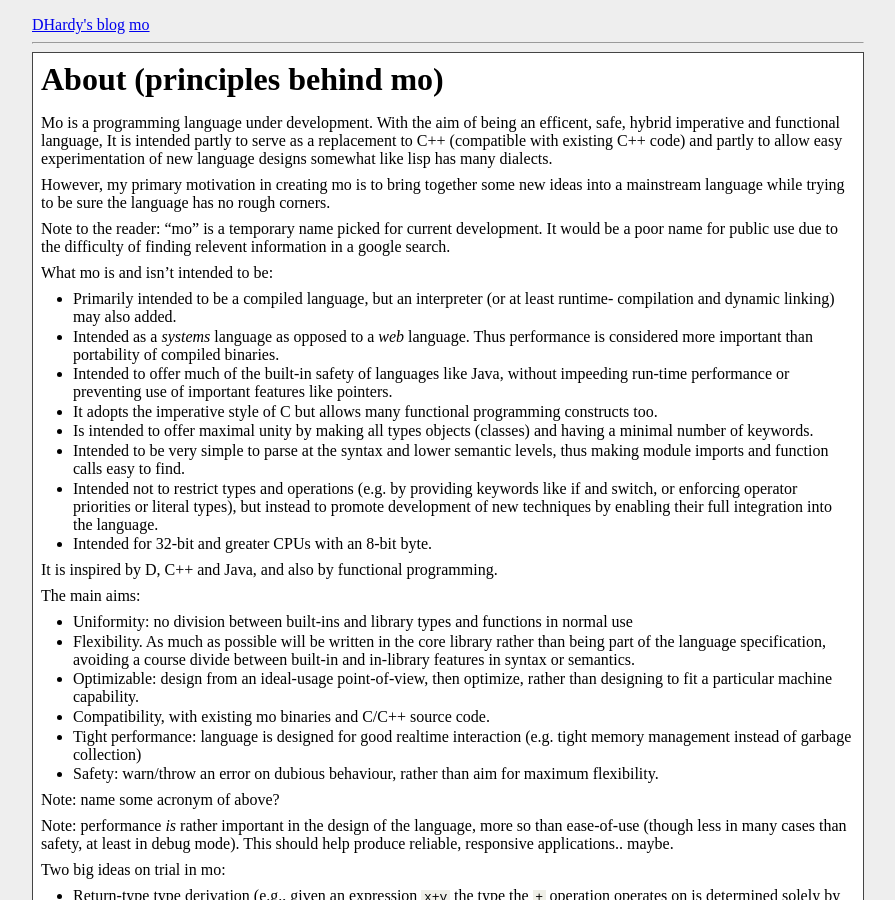
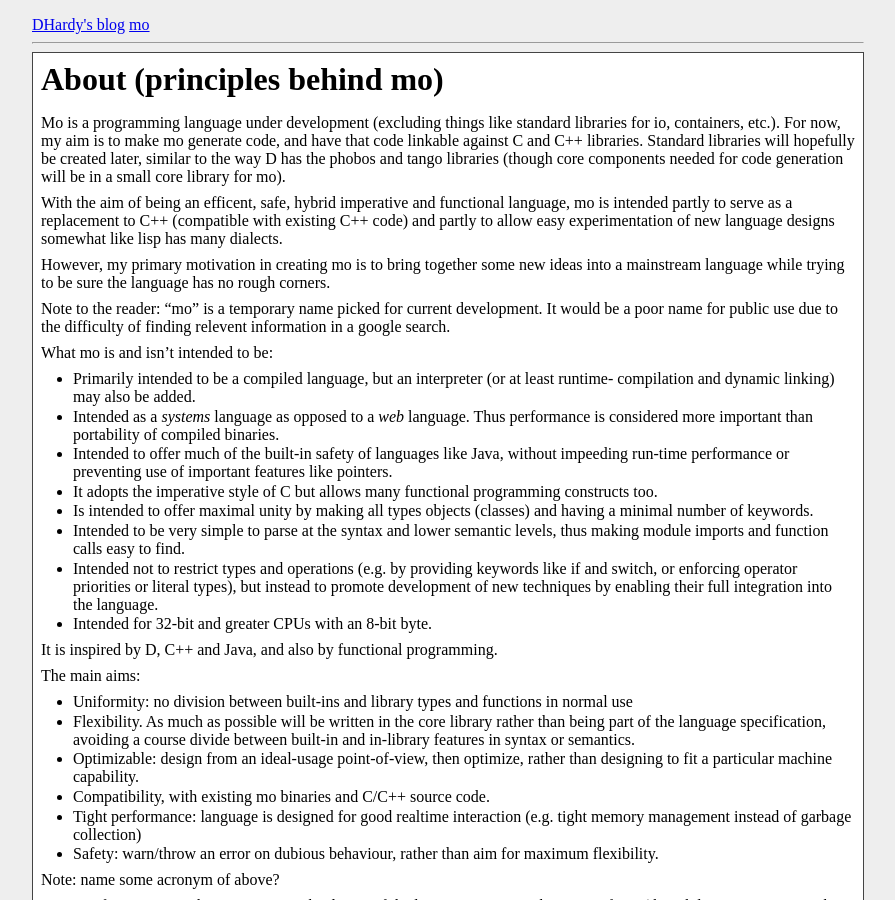
Before and after one commit to dhardy/mo, a Jekyll site: the page built from abstract/About.markdown, in a window 1280 px wide and 900 px high. Shown: the whole window, without its empty margins (192-1087 px from the left). Built offline with Jekyll 4.4.1, drawn with Linux system fonts in a browser that asks for light colours.

```diff
--- a/abstract/About.markdown
+++ b/abstract/About.markdown
@@ -5,10 +5,15 @@ title: About (principles behind mo)
 {{ page.title }}
 ================
 
-Mo is a programming language under development. With the aim of being an efficent, safe, hybrid
-imperative and functional language, It is intended partly to serve as a replacement to C++
-(compatible with existing C++ code) and partly to allow easy experimentation of new language designs
-somewhat like lisp has many dialects.
+Mo is a programming language under development (excluding things like standard libraries for io,
+containers, etc.). For now, my aim is to make mo generate code, and have that code linkable against
+C and C++ libraries. Standard libraries will hopefully be created later, similar to the way D has
+the phobos and tango libraries (though core components needed for code generation will be in a small
+core library for mo).
+
+With the aim of being an efficent, safe, hybrid imperative and functional language, mo is intended
+partly to serve as a replacement to C++ (compatible with existing C++ code) and partly to allow
+easy experimentation of new language designs somewhat like lisp has many dialects.
 
 However, my primary motivation in creating mo is to bring together some new ideas into a mainstream
 language while trying to be sure the language has no rough corners.
@@ -20,7 +25,7 @@ google search.
 What mo is and isn't intended to be:
 
 *   Primarily intended to be a compiled language, but an interpreter (or at least runtime-
-    compilation and dynamic linking) may also added.
+    compilation and dynamic linking) may also be added.
 *   Intended as a _systems_ language as opposed to a _web_ language. Thus performance is
     considered more important than portability of compiled binaries.
 *   Intended to offer much of the built-in safety of languages like Java, without impeeding
```
Also changed, not shown: index.markdown (+11 -0 lines), lang/README.textile (deleted, +0 -13 lines), lang/principles.textile (deleted, +0 -49 lines), spec/functions.markdown (added, +145 -0 lines), spec/index.markdown (added, +27 -0 lines).
